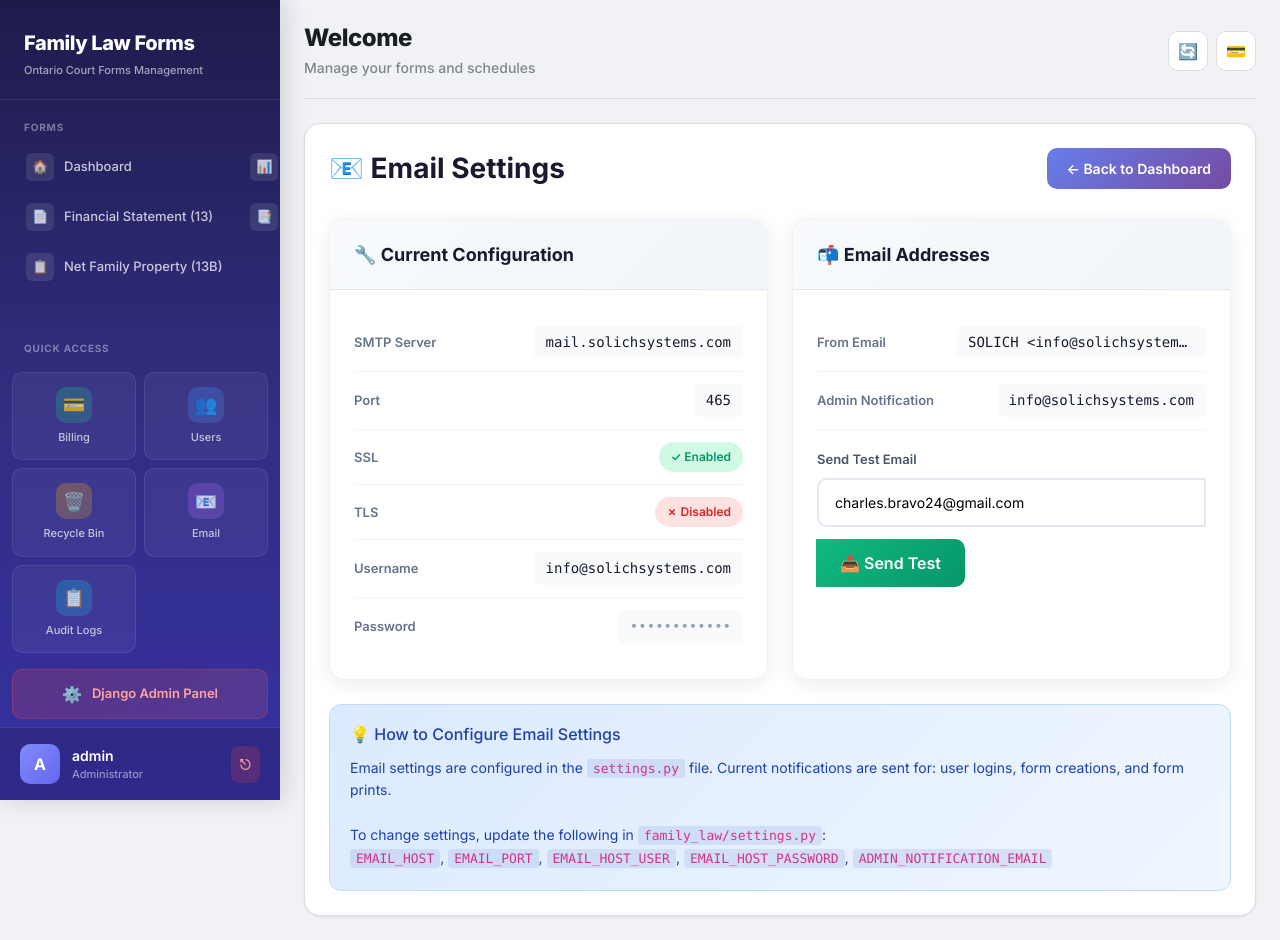
After one commit to AtwijukaAbcj/lawforms, a Django app: page /forms/settings/email/ in a window 1280 px wide. The commit adds this page. Run offline with Django 5.2, Linux system fonts and the light colour scheme; a user stored in the database is signed in; data comes from the database, SQL or seed files in the repository; some libraries are stand-ins or nearby versions.

Commit message:
Add email settings page and update admin sidebar navigation

```diff
--- a/forms/templates/base.html
+++ b/forms/templates/base.html
@@ -192,6 +192,36 @@
     .nav-grid-item.users .nav-grid-icon { background: linear-gradient(135deg, rgba(59,130,246,0.3), rgba(96,165,250,0.2)); }
     .nav-grid-item.recycle .nav-grid-icon { background: linear-gradient(135deg, rgba(245,158,11,0.3), rgba(251,191,36,0.2)); }
     .nav-grid-item.admin .nav-grid-icon { background: linear-gradient(135deg, rgba(239,68,68,0.3), rgba(248,113,113,0.2)); }
+    .nav-grid-item.email .nav-grid-icon { background: linear-gradient(135deg, rgba(168,85,247,0.3), rgba(192,132,252,0.2)); }
+    .nav-grid-item.audit .nav-grid-icon { background: linear-gradient(135deg, rgba(6,182,212,0.3), rgba(34,211,238,0.2)); }
+
+    /* Django Admin Button */
+    .admin-button {
+      display: flex;
+      align-items: center;
+      justify-content: center;
+      gap: 10px;
+      margin: 16px 12px 8px;
+      padding: 12px 16px;
+      background: linear-gradient(135deg, rgba(239,68,68,0.2), rgba(248,113,113,0.15));
+      border: 1px solid rgba(239,68,68,0.3);
+      border-radius: var(--radius-sm);
+      color: #fca5a5;
+      text-decoration: none;
+      font-size: 13px;
+      font-weight: 600;
+      transition: var(--transition);
+    }
+
+    .admin-button:hover {
+      background: linear-gradient(135deg, rgba(239,68,68,0.3), rgba(248,113,113,0.25));
+      color: white;
+      border-color: rgba(239,68,68,0.5);
+    }
+
+    .admin-button-icon {
+      font-size: 16px;
+    }
 
     /* User section at bottom of sidebar */
     .sidebar-user {
@@ -628,13 +658,26 @@
           Recycle Bin
         </a>
         {% endif %}
-        {% if user_modules.admin_panel or request.user.is_superuser or request.user.is_staff %}
-        <a href="/admin/" class="nav-grid-item admin">
-          <span class="nav-grid-icon">⚙️</span>
-          Admin
+        {% if request.user.is_superuser or request.user.is_staff %}
+        <a href="{% url 'email_settings' %}" class="nav-grid-item email">
+          <span class="nav-grid-icon">📧</span>
+          Email
+        </a>
+        {% endif %}
+        {% if request.user.is_superuser or request.user.is_staff %}
+        <a href="{% url 'users:audit_log_list' %}" class="nav-grid-item audit">
+          <span class="nav-grid-icon">📋</span>
+          Audit Logs
         </a>
         {% endif %}
       </div>
+
+      {% if user_modules.admin_panel or request.user.is_superuser or request.user.is_staff %}
+      <a href="/admin/" class="admin-button" target="_blank">
+        <span class="admin-button-icon">⚙️</span>
+        Django Admin Panel
+      </a>
+      {% endif %}
 
       <!-- User section -->
       <div class="sidebar-user">
--- /dev/null
+++ b/forms/templates/forms/email_settings.html
@@ -0,0 +1,321 @@
+{% extends 'base.html' %}
+{% block content %}
+<style>
+    .page-header {
+        display: flex;
+        justify-content: space-between;
+        align-items: center;
+        margin-bottom: 30px;
+        flex-wrap: wrap;
+        gap: 16px;
+    }
+
+    .page-header h1 {
+        margin: 0;
+        font-size: 28px;
+        font-weight: 700;
+        color: #1a1a2e;
+    }
+
+    .back-btn {
+        display: inline-flex;
+        align-items: center;
+        gap: 8px;
+        padding: 10px 20px;
+        border-radius: 10px;
+        font-weight: 600;
+        font-size: 14px;
+        text-decoration: none;
+        background: linear-gradient(135deg, #667eea, #764ba2);
+        color: white;
+        transition: all 0.2s;
+    }
+
+    .back-btn:hover {
+        transform: translateY(-2px);
+        box-shadow: 0 6px 20px rgba(102, 126, 234, 0.4);
+    }
+
+    .settings-container {
+        display: grid;
+        grid-template-columns: 1fr 1fr;
+        gap: 24px;
+    }
+
+    @media (max-width: 992px) {
+        .settings-container {
+            grid-template-columns: 1fr;
+        }
+    }
+
+    .settings-card {
+        background: white;
+        border-radius: 16px;
+        box-shadow: 0 4px 20px rgba(0,0,0,0.08);
+        overflow: hidden;
+        border: 1px solid rgba(0,0,0,0.05);
+    }
+
+    .settings-header {
+        padding: 24px;
+        background: linear-gradient(135deg, #f8fafc, #f1f5f9);
+        border-bottom: 1px solid #e2e8f0;
+    }
+
+    .settings-header h3 {
+        margin: 0;
+        font-size: 18px;
+        font-weight: 700;
+        color: #1a1a2e;
+        display: flex;
+        align-items: center;
+        gap: 10px;
+    }
+
+    .settings-body {
+        padding: 24px;
+    }
+
+    .setting-row {
+        display: flex;
+        justify-content: space-between;
+        align-items: center;
+        padding: 12px 0;
+        border-bottom: 1px solid #f1f5f9;
+    }
+
+    .setting-row:last-child {
+        border-bottom: none;
+    }
+
+    .setting-label {
+        font-size: 13px;
+        font-weight: 600;
+        color: #64748b;
+    }
+
+    .setting-value {
+        font-size: 14px;
+        font-weight: 500;
+        color: #1a1a2e;
+        font-family: 'Consolas', 'Monaco', monospace;
+        background: #f8fafc;
+        padding: 6px 12px;
+        border-radius: 6px;
+        max-width: 250px;
+        overflow: hidden;
+        text-overflow: ellipsis;
+        white-space: nowrap;
+    }
+
+    .setting-value.masked {
+        color: #94a3b8;
+    }
+
+    .status-badge {
+        display: inline-flex;
+        align-items: center;
+        gap: 6px;
+        padding: 6px 12px;
+        border-radius: 20px;
+        font-size: 12px;
+        font-weight: 600;
+    }
+
+    .status-badge.enabled {
+        background: #d1fae5;
+        color: #059669;
+    }
+
+    .status-badge.disabled {
+        background: #fee2e2;
+        color: #dc2626;
+    }
+
+    .test-form {
+        margin-top: 20px;
+    }
+
+    .input-group {
+        display: flex;
+        gap: 12px;
+    }
+
+    .test-input {
+        flex: 1;
+        padding: 12px 16px;
+        border: 2px solid #e2e8f0;
+        border-radius: 10px;
+        font-size: 14px;
+        transition: border-color 0.2s;
+    }
+
+    .test-input:focus {
+        outline: none;
+        border-color: #667eea;
+    }
+
+    .test-btn {
+        padding: 12px 24px;
+        background: linear-gradient(135deg, #10b981, #059669);
+        color: white;
+        border: none;
+        border-radius: 10px;
+        font-weight: 600;
+        cursor: pointer;
+        transition: all 0.2s;
+        white-space: nowrap;
+    }
+
+    .test-btn:hover {
+        transform: translateY(-2px);
+        box-shadow: 0 6px 20px rgba(16, 185, 129, 0.4);
+    }
+
+    .alert {
+        padding: 16px 20px;
+        border-radius: 12px;
+        margin-bottom: 20px;
+        display: flex;
+        align-items: center;
+        gap: 12px;
+    }
+
+    .alert-success {
+        background: linear-gradient(135deg, #d1fae5, #a7f3d0);
+        color: #065f46;
+        border: 1px solid #6ee7b7;
+    }
+
+    .alert-error {
+        background: linear-gradient(135deg, #fee2e2, #fecaca);
+        color: #991b1b;
+        border: 1px solid #fca5a5;
+    }
+
+    .info-box {
+        background: linear-gradient(135deg, #dbeafe, #eff6ff);
+        border: 1px solid #bfdbfe;
+        border-radius: 12px;
+        padding: 20px;
+        margin-top: 24px;
+    }
+
+    .info-box h4 {
+        margin: 0 0 12px;
+        color: #1e40af;
+        font-size: 16px;
+    }
+
+    .info-box p {
+        margin: 0;
+        color: #1e40af;
+        font-size: 14px;
+        line-height: 1.6;
+    }
+
+    .info-box code {
+        background: rgba(30, 64, 175, 0.1);
+        padding: 2px 6px;
+        border-radius: 4px;
+        font-size: 13px;
+    }
+</style>
+
+<div class="page-header">
+    <h1>📧 Email Settings</h1>
+    <a href="{% url 'dashboard' %}" class="back-btn">← Back to Dashboard</a>
+</div>
+
+{% if test_result %}
+<div class="alert {% if test_result.success %}alert-success{% else %}alert-error{% endif %}">
+    <span>{% if test_result.success %}✅{% else %}❌{% endif %}</span>
+    <span>{{ test_result.message }}</span>
+</div>
+{% endif %}
+
+<div class="settings-container">
+    <div class="settings-card">
+        <div class="settings-header">
+            <h3>🔧 Current Configuration</h3>
+        </div>
+        <div class="settings-body">
+            <div class="setting-row">
+                <span class="setting-label">SMTP Server</span>
+                <span class="setting-value">{{ current_settings.EMAIL_HOST|default:"Not configured" }}</span>
+            </div>
+            <div class="setting-row">
+                <span class="setting-label">Port</span>
+                <span class="setting-value">{{ current_settings.EMAIL_PORT }}</span>
+            </div>
+            <div class="setting-row">
+                <span class="setting-label">SSL</span>
+                {% if current_settings.EMAIL_USE_SSL %}
+                <span class="status-badge enabled">✓ Enabled</span>
+                {% else %}
+                <span class="status-badge disabled">✗ Disabled</span>
+                {% endif %}
+            </div>
+            <div class="setting-row">
+                <span class="setting-label">TLS</span>
+                {% if current_settings.EMAIL_USE_TLS %}
+                <span class="status-badge enabled">✓ Enabled</span>
+                {% else %}
+                <span class="status-badge disabled">✗ Disabled</span>
+                {% endif %}
+            </div>
+            <div class="setting-row">
+                <span class="setting-label">Username</span>
+                <span class="setting-value">{{ current_settings.EMAIL_HOST_USER|default:"Not configured" }}</span>
+            </div>
+            <div class="setting-row">
+                <span class="setting-label">Password</span>
+                <span class="setting-value masked">••••••••••••</span>
+            </div>
+        </div>
+    </div>
+
+    <div class="settings-card">
+        <div class="settings-header">
+            <h3>📬 Email Addresses</h3>
+        </div>
+        <div class="settings-body">
+            <div class="setting-row">
+                <span class="setting-label">From Email</span>
+                <span class="setting-value">{{ current_settings.DEFAULT_FROM_EMAIL|default:"Not configured" }}</span>
+            </div>
+            <div class="setting-row">
+                <span class="setting-label">Admin Notification</span>
+                <span class="setting-value">{{ current_settings.ADMIN_NOTIFICATION_EMAIL|default:"Not configured" }}</span>
+            </div>
+
+            <form method="post" class="test-form">
+                {% csrf_token %}
+                <input type="hidden" name="action" value="test_email">
+                <label style="display: block; margin-bottom: 8px; font-weight: 600; color: #475569; font-size: 13px;">
+                    Send Test Email
+                </label>
+                <div class="input-group">
+                    <input type="email" name="test_email" class="test-input"
+                           placeholder="Enter email address"
+                           value="{{ request.user.email }}" required>
+                    <button type="submit" class="test-btn">📤 Send Test</button>
+                </div>
+            </form>
+        </div>
+    </div>
+</div>
+
+<div class="info-box">
+    <h4>💡 How to Configure Email Settings</h4>
+    <p>
+        Email settings are configured in the <code>settings.py</code> file.
+        Current notifications are sent for: user logins, form creations, and form prints.
+        <br><br>
+        To change settings, update the following in <code>family_law/settings.py</code>:
+        <br>
+        <code>EMAIL_HOST</code>, <code>EMAIL_PORT</code>, <code>EMAIL_HOST_USER</code>,
+        <code>EMAIL_HOST_PASSWORD</code>, <code>ADMIN_NOTIFICATION_EMAIL</code>
+    </p>
+</div>
+{% endblock %}
--- a/forms/urls.py
+++ b/forms/urls.py
@@ -70,4 +70,6 @@ urlpatterns = [
     path('billing/history/delete/<int:pk>/', views.delete_print_event, name='delete_print_event'),
     path('billing/settings/', views.billing_settings_view, name='billing_settings'),
     path('billing/admin-report/', views.admin_billing_report, name='admin_billing_report'),
+    # Email Settings
+    path('settings/email/', views.email_settings_view, name='email_settings'),
 ]
--- a/forms/views.py
+++ b/forms/views.py
@@ -3737,6 +3737,56 @@ def billing_settings_view(request):
 
 
 @login_required
+def email_settings_view(request):
+    """Admin view to manage email settings (staff only)."""
+    from django.conf import settings as django_settings
+
+    if not request.user.is_staff:
+        return redirect('dashboard')
+
+    # Current email settings (read from settings.py)
+    current_settings = {
+        'EMAIL_HOST': getattr(django_settings, 'EMAIL_HOST', ''),
+        'EMAIL_PORT': getattr(django_settings, 'EMAIL_PORT', 587),
+        'EMAIL_USE_SSL': getattr(django_settings, 'EMAIL_USE_SSL', False),
+        'EMAIL_USE_TLS': getattr(django_settings, 'EMAIL_USE_TLS', True),
+        'EMAIL_HOST_USER': getattr(django_settings, 'EMAIL_HOST_USER', ''),
+        'DEFAULT_FROM_EMAIL': getattr(django_settings, 'DEFAULT_FROM_EMAIL', ''),
+        'ADMIN_NOTIFICATION_EMAIL': getattr(django_settings, 'ADMIN_NOTIFICATION_EMAIL', ''),
+    }
+
+    test_result = None
+    if request.method == 'POST':
+        action = request.POST.get('action')
+
+        if action == 'test_email':
+            # Send a test email
+            from django.core.mail import send_mail
+            test_email = request.POST.get('test_email', request.user.email)
+
+            try:
+                send_mail(
+                    subject='Test Email from Family Law Forms',
+                    message='This is a test email to verify your email configuration is working correctly.',
+                    from_email=django_settings.DEFAULT_FROM_EMAIL,
+                    recipient_list=[test_email],
+                    fail_silently=False,
+                )
+                test_result = {'success': True, 'message': f'Test email sent successfully to {test_email}'}
+                log_audit(request, 'export', 'email_settings', '', 'Email Settings',
+                          f'Test email sent to {test_email}')
+            except Exception as e:
+                test_result = {'success': False, 'message': f'Failed to send test email: {str(e)}'}
+
+    context = {
+        'current_settings': current_settings,
+        'test_result': test_result,
+    }
+
+    return render(request, 'forms/email_settings.html', context)
+
+
+@login_required
 def admin_billing_report(request):
     """Admin report showing all users' print activity (staff only)."""
     if not request.user.is_staff:
```
